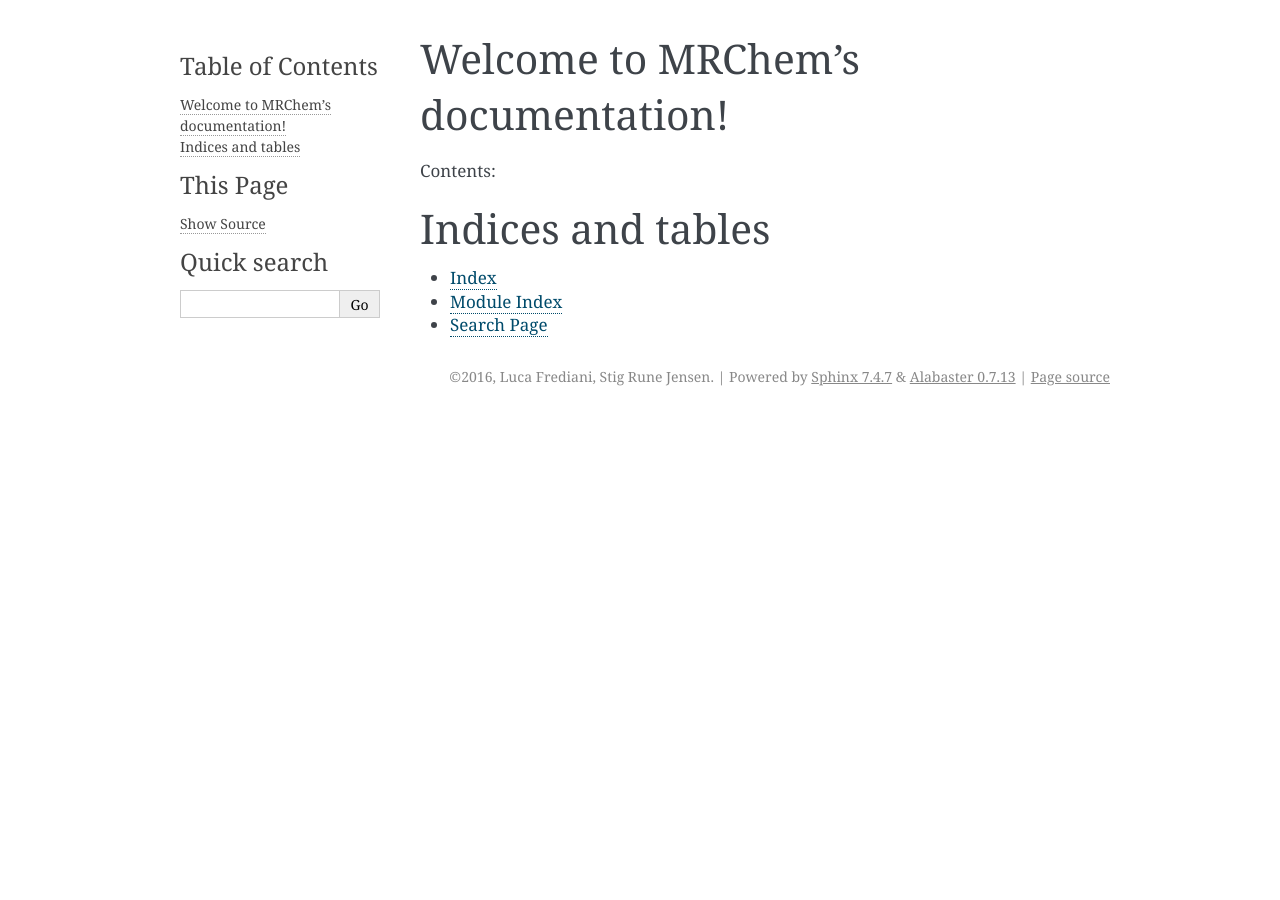
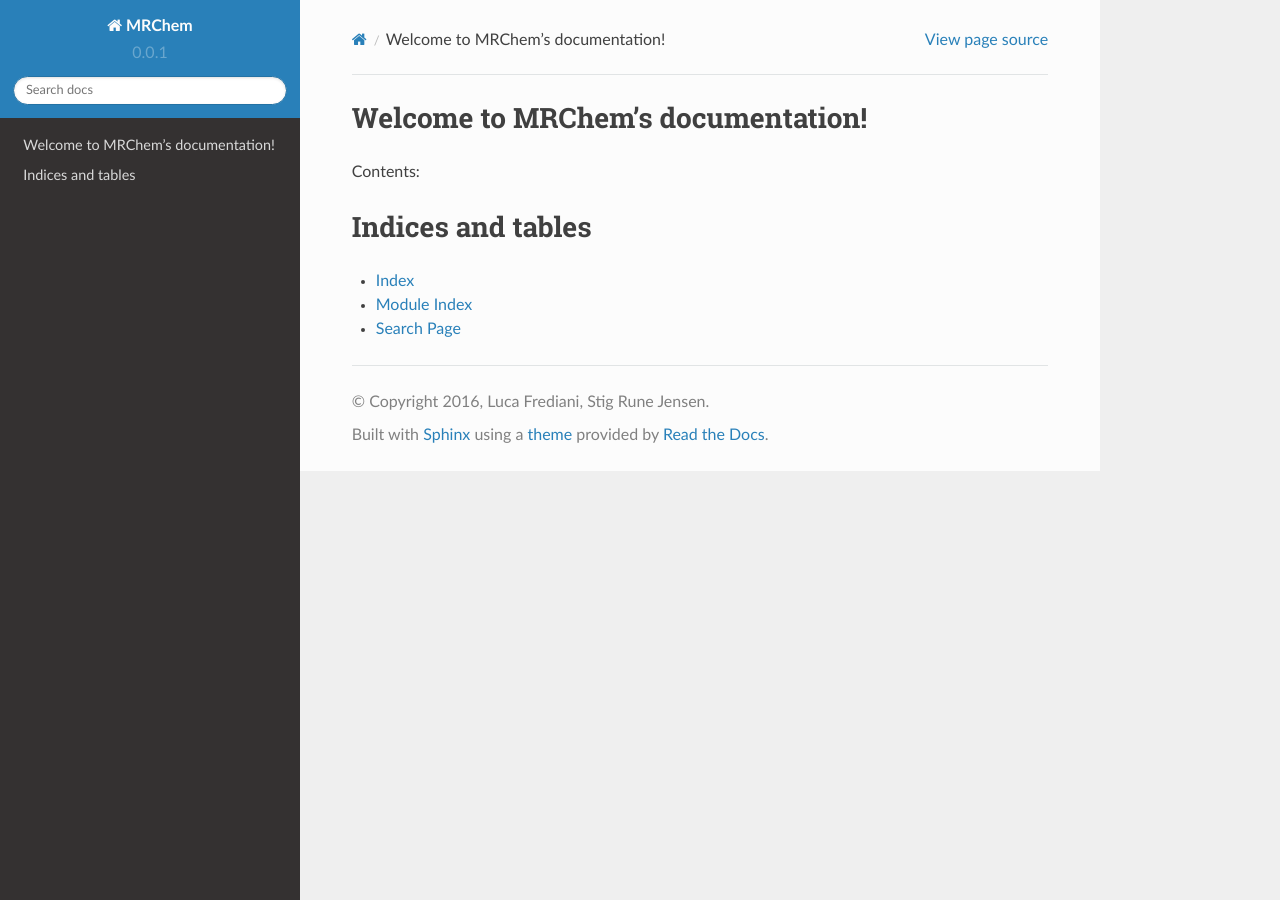
Before and after one commit to ylvao/mrchem, a Sphinx documentation site: the page built from docs/index.rst, in a window 1280 px wide. Built offline with Sphinx 7.4.7 and the Read the Docs theme 2.0.0, drawn with Linux system fonts in a browser that asks for light colours.

Commit message:
Add requirements.txt

```diff
--- a/docs/conf.py
+++ b/docs/conf.py
@@ -32,6 +32,7 @@
 extensions = [
     'sphinx.ext.todo',
     'sphinx.ext.mathjax',
+    'sphinxcontrib.bibtex'
 ]
 
 # Add any paths that contain templates here, relative to this directory.
@@ -40,7 +41,16 @@
 # The suffix(es) of source filenames.
 # You can specify multiple suffix as a list of string:
 # source_suffix = ['.rst', '.md']
-source_suffix = '.rst'
+# Markdown support
+
+from recommonmark.parser import CommonMarkParser
+
+# The suffix of source filenames.
+source_suffix = ['.rst', '.md']
+
+source_parsers = {
+            '.md': CommonMarkParser,
+            }
 
 # The encoding of source files.
 #source_encoding = 'utf-8-sig'
@@ -111,7 +121,9 @@
 
 # The theme to use for HTML and HTML Help pages.  See the documentation for
 # a list of builtin themes.
-html_theme = 'alabaster'
+import sphinx_rtd_theme
+html_theme = "sphinx_rtd_theme"
+html_theme_path = [sphinx_rtd_theme.get_html_theme_path()]
 
 # Theme options are theme-specific and customize the look and feel of a theme
 # further.  For a list of options available for each theme, see the
--- /dev/null
+++ b/docs/requirements.txt
@@ -0,0 +1,4 @@
+sphinx-rtd-theme
+sphinx
+recommonmark
+sphinxcontrib-bibtex
```
